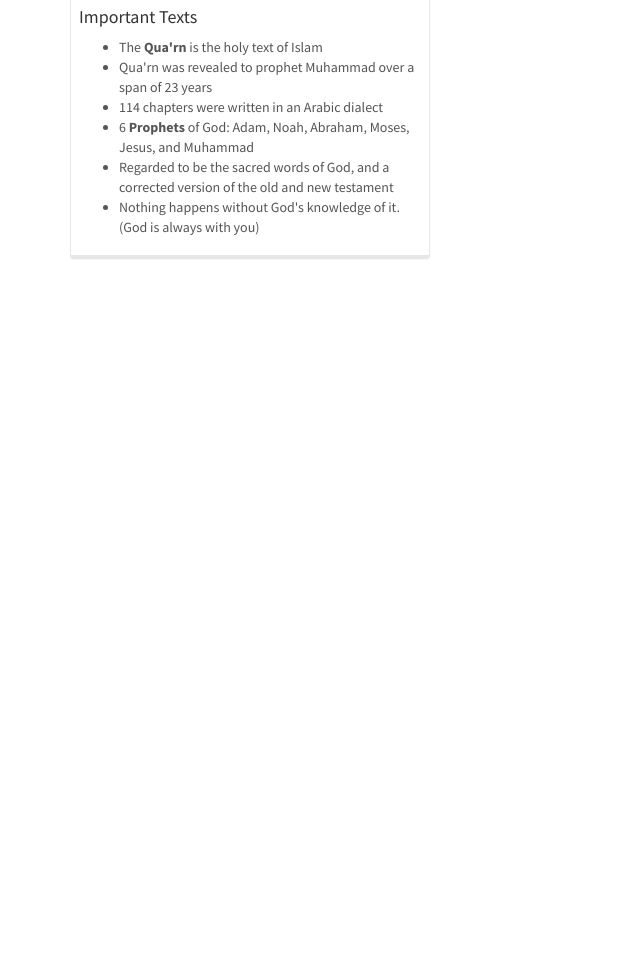
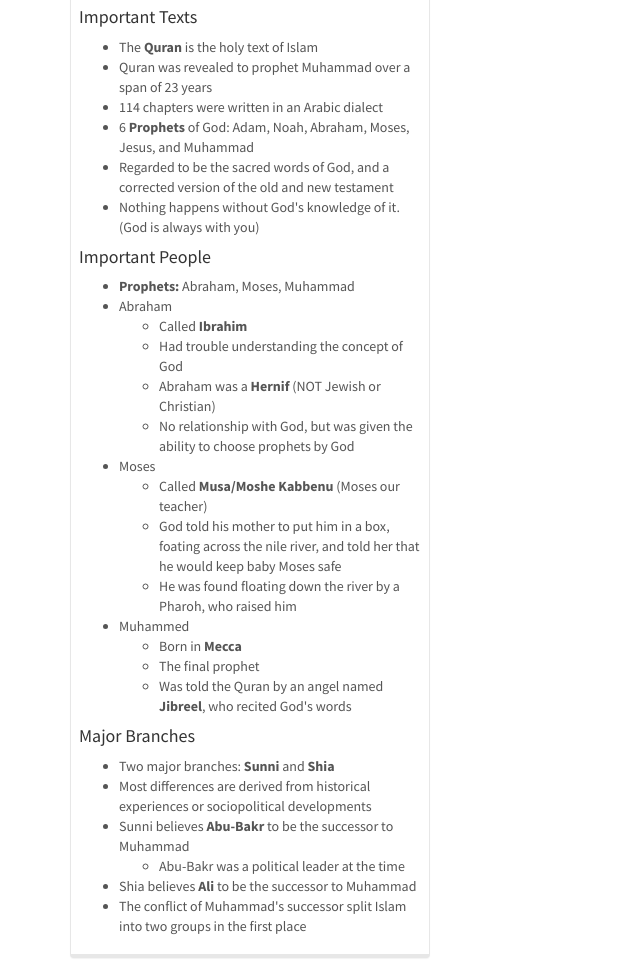
Before and after one commit to receives/unit5-project, a plain HTML site: page index.html in a window 1280 px wide. Shown: the part 609-1587 px from the top of the page, without its empty margins (0-640 px from the left). Before the commit the page ends 888 px from the top, so only its background shows below. Drawn offline with nearby package versions, Linux system fonts and the light colour scheme; a script that the page names is missing.

Commit message:
Added Islam major branches

```diff
--- a/index.html
+++ b/index.html
@@ -44,12 +44,55 @@
                           </ul>
                           <h4>Important Texts</h4>
                           <ul>
-                              <li>The <strong>Qua'rn</strong> is the holy text of Islam</li>
-                              <li>Qua'rn was revealed to prophet Muhammad over a span of 23 years</li>
+                              <li>The <strong>Quran</strong> is the holy text of Islam</li>
+                              <li>Quran was revealed to prophet Muhammad over a span of 23 years</li>
                               <li>114 chapters were written in an Arabic dialect</li>
                               <li>6 <strong>Prophets</strong> of God: Adam, Noah, Abraham, Moses, Jesus, and Muhammad</li>
                               <li>Regarded to be the sacred words of God, and a corrected version of the old and new testament</li>
                               <li>Nothing happens without God's knowledge of it. (God is always with you)</li>
+                          </ul>
+                          <h4>Important People</h4>
+                          <ul>
+                              <li><strong>Prophets:</strong> Abraham, Moses, Muhammad</li>
+                              <li>
+                                  Abraham
+                                  <ul>
+                                      <li>Called <strong>Ibrahim</strong></li>
+                                      <li>Had trouble understanding the concept of God</li>
+                                      <li>Abraham was a <strong>Hernif</strong> (NOT Jewish or Christian)</li>
+                                      <li>No relationship with God, but was given the ability to choose prophets by God</li>
+                                  </ul>
+                              </li>
+                              <li>
+                                  Moses
+                                  <ul>
+                                      <li>Called <strong>Musa/Moshe Kabbenu</strong> (Moses our teacher)</li>
+                                      <li>God told his mother to put him in a box, foating across the nile river, and told her that he would keep baby Moses safe</li>
+                                      <li>He was found floating down the river by a Pharoh, who raised him</li>
+                                  </ul>
+                              </li>
+                              <li>
+                                  Muhammed
+                                  <ul>
+                                      <li>Born in <strong>Mecca</strong></li>
+                                      <li>The final prophet</li>
+                                      <li>Was told the Quran by an angel named <strong>Jibreel</strong>, who recited God's words</li>
+                                  </ul>
+                              </li>
+                          </ul>
+                          <h4>Major Branches</h4>
+                          <ul>
+                              <li>Two major branches: <strong>Sunni</strong> and <strong>Shia</strong></li>
+                              <li>Most differences are derived from historical experiences or sociopolitical developments</li>
+                              <li>
+                                  Sunni believes <strong>Abu-Bakr</strong> to be the successor to Muhammad
+                                  <ul>
+                                      <li>Abu-Bakr was a political leader at the time</li>
+                                  </ul>
+                              </li>
+                              <li>Shia believes <strong>Ali</strong> to be the successor to Muhammad</li>
+                              <li>The conflict of Muhammad's successor split Islam into two groups in the first place</li>
+
                           </ul>
                       </div>
                   </div>
```
